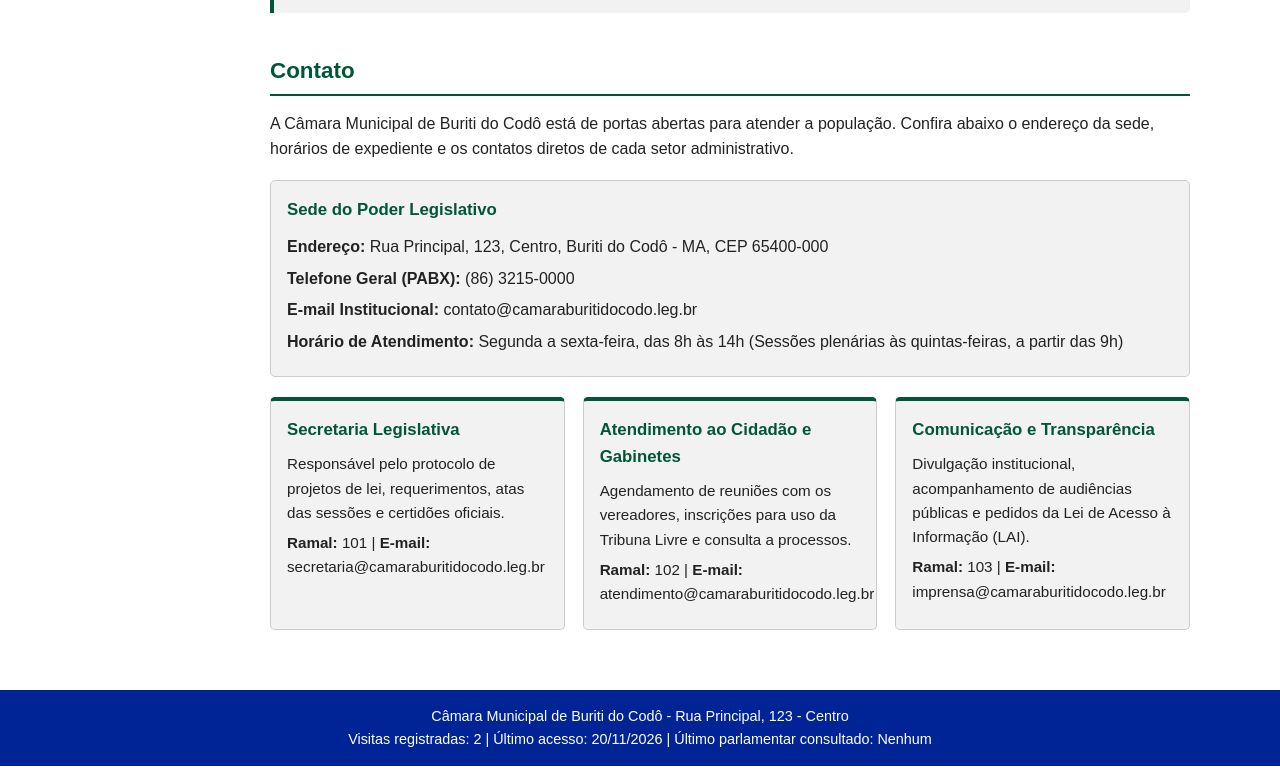
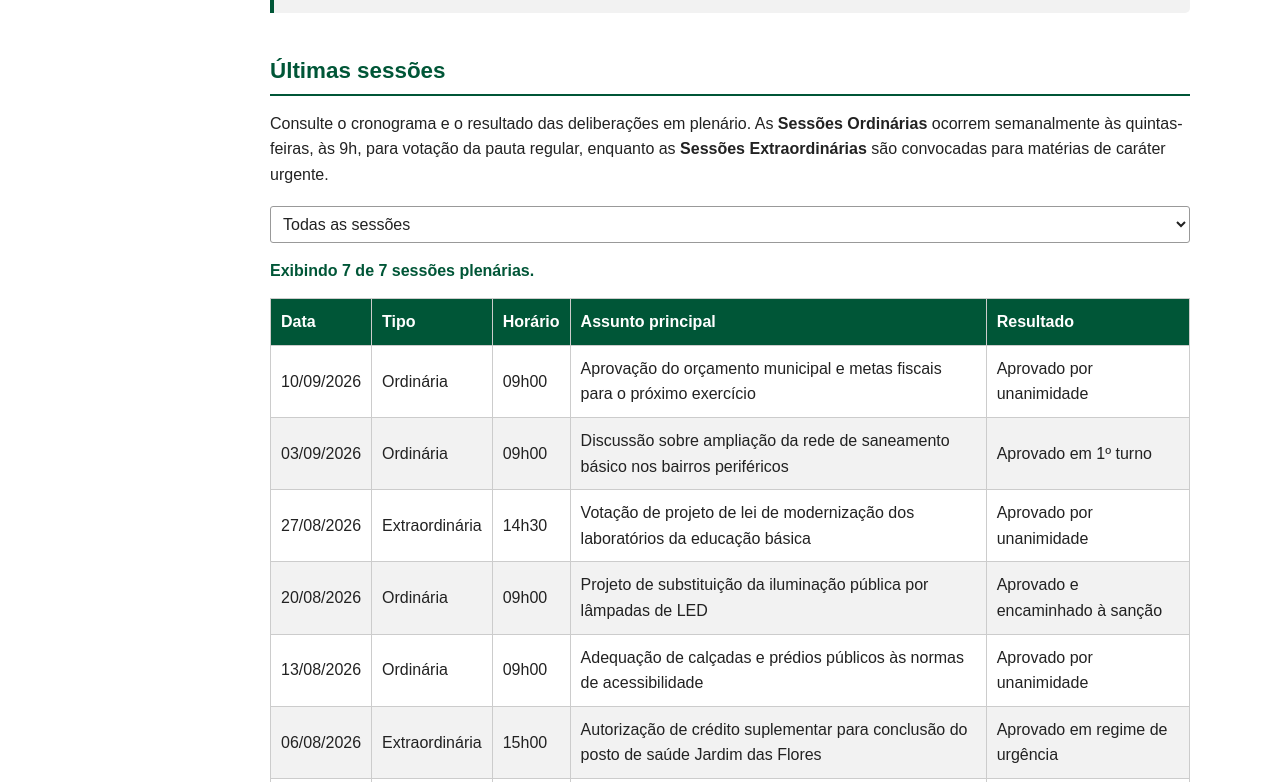
Before and after one commit to Luan-CR/Trabalho-Camara-dos-Vereadores, a React (Vite) app: page / in a window 1280 px wide. Shown: the part 2498-3280 px from the top of the page. Built offline with nearby package versions, Linux system fonts and the light colour scheme.

Commit message:
implementei a secao de Sessoes Plenarias com consumo via Fetch API e filtro por tipo

```diff
--- a/src/App.jsx
+++ b/src/App.jsx
@@ -7,6 +7,7 @@ import SobreSection from './components/SobreSection.jsx';
 import ContatoSection from './components/ContatoSection.jsx';
 import NoticiaDetalhePage from './pages/NoticiaDetalhePage.jsx';
 import NoticiasSection from './components/NoticiasSection.jsx';
+import SessoesSection from './components/SessoesSection.jsx';
 import {
   salvarLocal,
   inicializarPreferenciasLocais,
@@ -106,6 +107,7 @@ export default function App() {
                 <>
                   <SobreSection />
                   <NoticiasSection />
+                  <SessoesSection />
                   <ContatoSection />
                 </>
               }
@@ -115,13 +117,9 @@ export default function App() {
               path="/vereadores"
               element={<SecaoEmConstrucao titulo="Vereadores" />}
             />
-            <Route path="/noticias" element={<NoticiasSection />}
-            />
+            <Route path="/noticias" element={<NoticiasSection />}/>
             <Route path="/noticias/:id" element={<NoticiaDetalhePage />} />
-            <Route
-              path="/sessoes"
-              element={<SecaoEmConstrucao titulo="Últimas Sessões" />}
-            />
+            <Route path="/sessoes" element={<SessoesSection/>}/>
             <Route path="/contato" element={<ContatoSection />} />
             <Route
               path="/ouvidoria"
--- /dev/null
+++ b/src/components/SessoesSection.jsx
@@ -0,0 +1,98 @@
+import { useState, useEffect } from 'react';
+import { buscarSessoes } from '../services/api.js';
+import { obterSessao, salvarSessao } from '../utils/storage.js';
+import StatusCarregamento from './StatusCarregamento.jsx';
+
+export default function SessoesSection() {
+  const [sessoes, setSessoes] = useState([]);
+  const [tipoFiltro, setTipoFiltro] = useState(() =>
+    obterSessao('filtroTipoSessao', 'todas')
+  );
+  const [carregando, setCarregando] = useState(true);
+  const [erro, setErro] = useState('');
+
+  useEffect(() => {
+    const controller = new AbortController();
+    setCarregando(true);
+    buscarSessoes(controller.signal)
+      .then((lista) => {
+        setSessoes(lista);
+      })
+      .catch((err) => {
+        if (err.name !== 'AbortError') {
+          setErro('Não foi possível carregar o cronograma de sessões.');
+        }
+      })
+      .finally(() => {
+        setCarregando(false);
+      });
+    return () => controller.abort();
+  }, []);
+
+  const handleFiltroChange = (event) => {
+    const novoTipo = event.target.value;
+    setTipoFiltro(novoTipo);
+    salvarSessao('filtroTipoSessao', novoTipo);
+  };
+
+  const sessoesFiltradas = sessoes.filter((sessao) => {
+    if (tipoFiltro === 'todas') return true;
+    return sessao.tipo === tipoFiltro;
+  });
+
+  return (
+    <section id="sessoes">
+      <h2>Últimas sessões</h2>
+      <p className="descricao-secao">
+        Consulte o cronograma e o resultado das deliberações em plenário. As{' '}
+        <strong>Sessões Ordinárias</strong> ocorrem semanalmente às quintas-feiras, às 9h,
+        para votação da pauta regular, enquanto as{' '}
+        <strong>Sessões Extraordinárias</strong> são convocadas para matérias de caráter
+        urgente.
+      </p>
+      <div className="barra-filtros">
+        <select id="filtro-sessao" value={tipoFiltro} onChange={handleFiltroChange}>
+          <option value="todas">Todas as sessões</option>
+          <option value="Ordinária">Somente Ordinárias</option>
+          <option value="Extraordinária">Somente Extraordinárias</option>
+        </select>
+      </div>
+      <StatusCarregamento
+        carregando={carregando}
+        erro={erro}
+        mensagemCarregando="Carregando sessões plenárias..."
+      />
+      {!carregando && !erro && (
+        <>
+          <p id="contador-sessoes" className="contador-resultados">
+            Exibindo {sessoesFiltradas.length} de {sessoes.length} sessões plenárias.
+          </p>
+          <div className="tabela-container">
+            <table>
+              <thead>
+                <tr>
+                  <th scope="col">Data</th>
+                  <th scope="col">Tipo</th>
+                  <th scope="col">Horário</th>
+                  <th scope="col">Assunto principal</th>
+                  <th scope="col">Resultado</th>
+                </tr>
+              </thead>
+              <tbody>
+                {sessoesFiltradas.map((sessao) => (
+                  <tr key={sessao.id}>
+                    <td>{sessao.data}</td>
+                    <td>{sessao.tipo}</td>
+                    <td>{sessao.horario}</td>
+                    <td>{sessao.assunto}</td>
+                    <td>{sessao.resultado}</td>
+                  </tr>
+                ))}
+              </tbody>
+            </table>
+          </div>
+        </>
+      )}
+    </section>
+  );
+}
```
